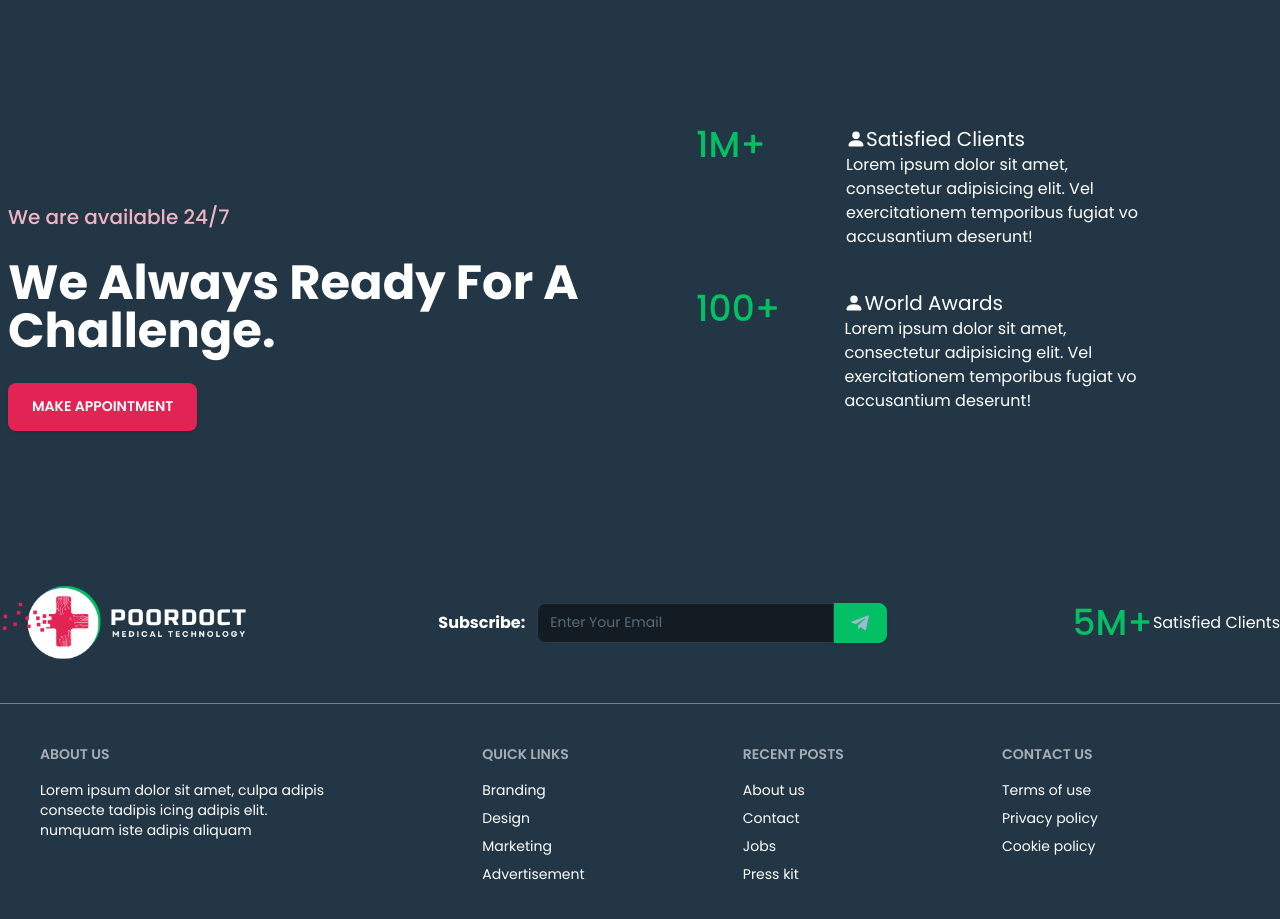
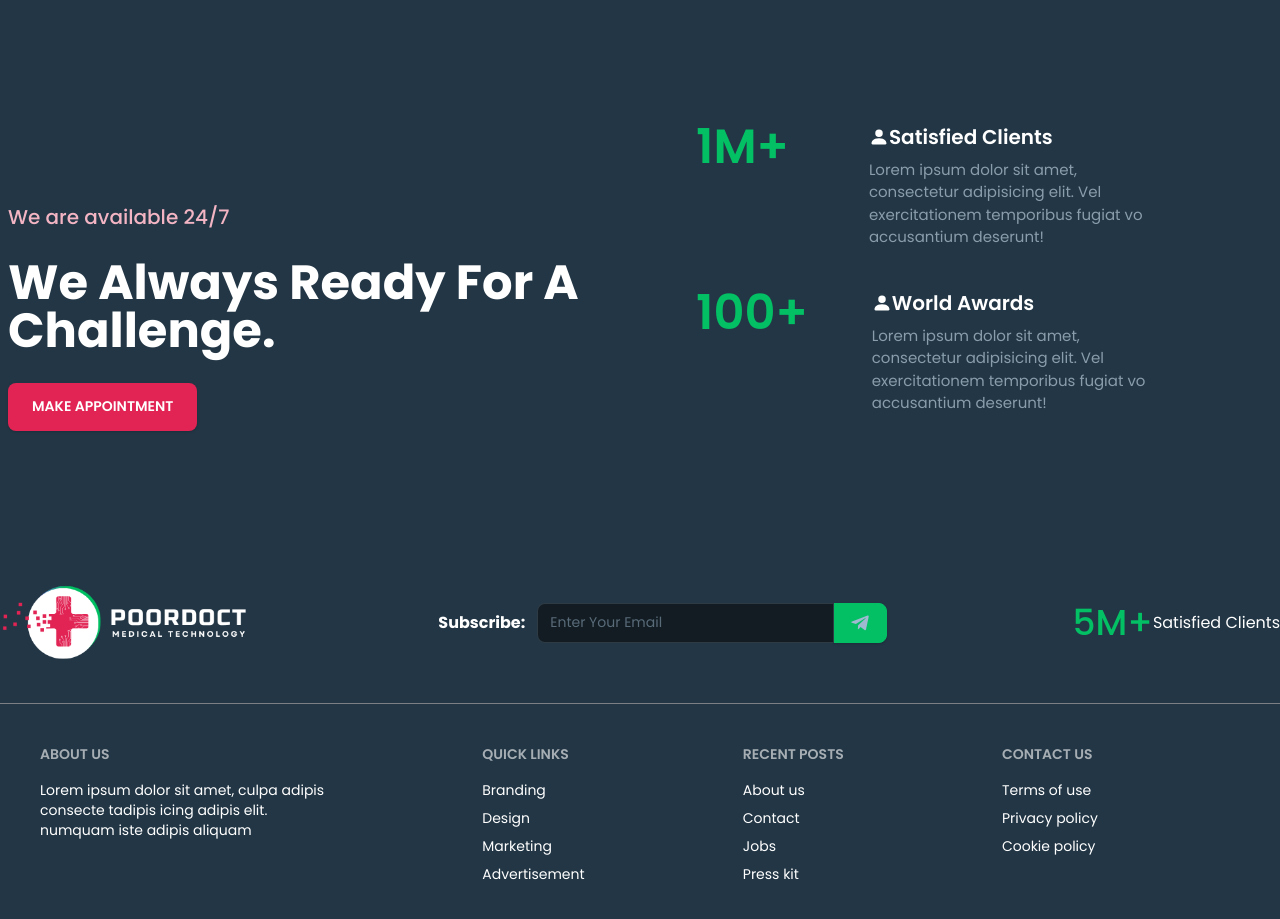
Before and after one commit to riponmondalbd/poor-doct, a React (Vite) app in the folder poor-doct-client/: page / in a window 1280 px wide. Shown: the part 3440-4359 px from the top of the page. Built offline with nearby package versions, Linux system fonts and the light colour scheme; no server answers.

Commit message:
fix challenge section issue

```diff
--- a/poor-doct-client/src/pages/Home/Challenge/Challenge.jsx
+++ b/poor-doct-client/src/pages/Home/Challenge/Challenge.jsx
@@ -21,13 +21,13 @@ const Challenge = () => {
           {/* challenge right side component*/}
           <div className="flex-1">
             <div className="flex gap-20">
-              <h3 className="text-[#04c065] text-4xl font-medium">1M+</h3>
+              <h3 className="text-[#04c065] text-5xl font-semibold">1M+</h3>
               <div>
-                <h3 className="flex text-xl items-center text-white">
+                <h3 className="flex text-xl font-semibold items-center mb-2 text-white">
                   <BsPersonFill />
                   Satisfied Clients
                 </h3>
-                <p>
+                <p className="text-[#899dab] text-[15px]">
                   Lorem ipsum dolor sit amet, <br />
                   consectetur adipisicing elit. Vel <br />
                   exercitationem temporibus fugiat vo <br /> accusantium
@@ -36,13 +36,13 @@ const Challenge = () => {
               </div>
             </div>
             <div className="flex gap-16 mt-10">
-              <h3 className="text-[#04c065] text-4xl font-medium">100+</h3>
+              <h3 className="text-[#04c065] text-5xl font-semibold">100+</h3>
               <div>
-                <h3 className="flex text-xl items-center text-white">
+                <h3 className="flex text-xl font-semibold items-center mb-2 text-white">
                   <BsPersonFill />
                   World Awards
                 </h3>
-                <p>
+                <p className="text-[#899dab] text-[15px]">
                   Lorem ipsum dolor sit amet, <br />
                   consectetur adipisicing elit. Vel <br />
                   exercitationem temporibus fugiat vo <br /> accusantium
```
